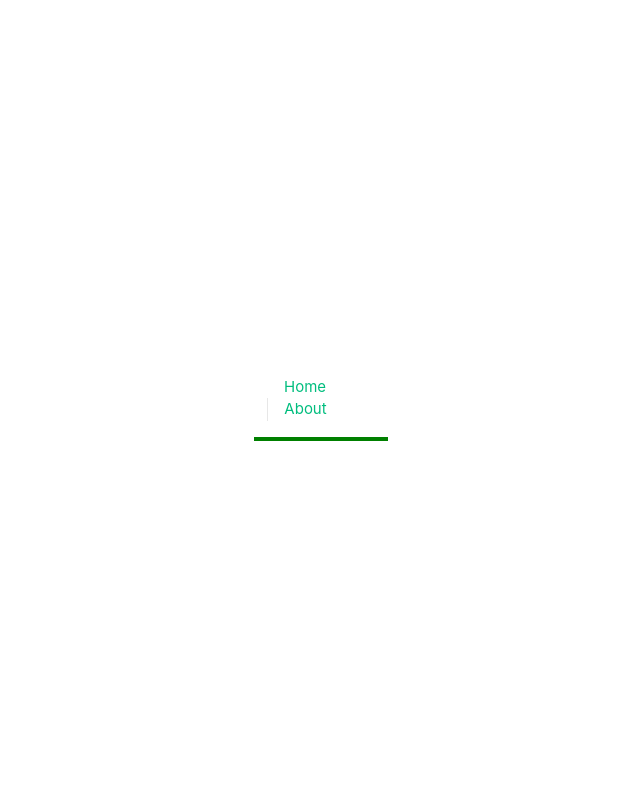
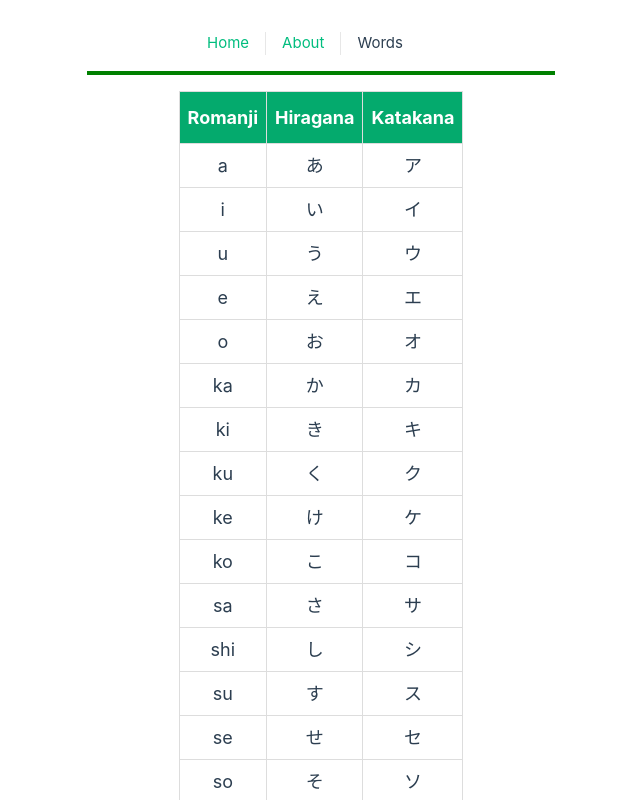
Before and after one commit to MoeHtetMyint99/Language-Practice, a Vue app: page /words in a window 1280 px wide. Before the commit this address had no page. Shown: the top 800 px of the page, without its empty margins (319-959 px from the left). Built offline with nearby package versions, Linux system fonts and the light colour scheme.

Commit message:
Update more words and add Words page

```diff
--- a/src/App.vue
+++ b/src/App.vue
@@ -8,6 +8,7 @@ import HelloWorld from './components/HelloWorld.vue'
     <nav>
       <RouterLink to="/">Home</RouterLink>
       <RouterLink to="/about">About</RouterLink>
+      <RouterLink to="/words">Words</RouterLink>
     </nav>
   </header>
 
--- a/src/assets/japWords.ts
+++ b/src/assets/japWords.ts
@@ -13,7 +13,17 @@ export const romanji = [
   'shi',
   'su',
   'se',
-  'so'
+  'so',
+  'ta',
+  'chi',
+  'tsu',
+  'te',
+  'to',
+  'na',
+  'ni',
+  'nu',
+  'ne',
+  'no'
 ]
 
 export const hiragana = [
@@ -31,7 +41,17 @@ export const hiragana = [
   'し',
   'す',
   'せ',
-  'そ'
+  'そ',
+  'た',
+  'ち',
+  'つ',
+  'て',
+  'と',
+  'な',
+  'に',
+  'ぬ',
+  'ね',
+  'の'
 ]
 
 export const katakana = [
@@ -49,5 +69,15 @@ export const katakana = [
   'シ',
   'ス',
   'セ',
-  'ソ'
+  'ソ',
+  'タ',
+  'チ',
+  'ツ',
+  'テ',
+  'ト',
+  'ナ',
+  'ニ',
+  'ヌ',
+  'ネ',
+  'ノ'
 ]
--- a/src/assets/main.css
+++ b/src/assets/main.css
@@ -9,7 +9,8 @@ body {
 }
 
 #app {
-  max-width: 1280px;
+  width: 100%;
+  max-width: 500px;
   margin: 0 auto;
   padding: 1rem;
   font-weight: normal;
--- a/src/router/index.ts
+++ b/src/router/index.ts
@@ -1,5 +1,7 @@
 import { createRouter, createWebHistory } from 'vue-router'
 import HomeView from '../views/HomeView.vue'
+import AboutView from '@/views/AboutView.vue'
+import WordsView from '@/views/WordsView.vue'
 
 const router = createRouter({
   history: createWebHistory(import.meta.env.BASE_URL),
@@ -12,7 +14,12 @@ const router = createRouter({
     {
       path: '/about',
       name: 'about',
-      component: () => import('@/views/AboutView.vue')
+      component: AboutView
+    },
+    {
+      path: '/words',
+      name: 'words',
+      component: WordsView
     }
   ]
 })
--- a/src/views/HomeView.vue
+++ b/src/views/HomeView.vue
@@ -5,11 +5,10 @@ import { inputText } from '@/assets/styles'
 import { romanji, hiragana, katakana } from '@/assets/japWords'
 import { computed, ref } from 'vue'
 
-const numLearns = 15
+const numLearns = 25
 const count = ref(10)
 const randArr = ref<number[]>([])
 const selected = ref('hiNka')
-// const checkText = ref('')
 const checked = ref(false)
 
 const text = computed(() => {
@@ -75,7 +74,7 @@ function onCheck() {
 
 <template>
   <div class="flex flex-col items-center mt-4 lg:mt-0">
-    <div class="flex items-center justify-center lg:gap-8 gap-4 mb-4 flex-wrap">
+    <div class="flex items-center justify-evenly gap-2 mb-4 flex-wrap">
       <select v-model="selected" class="border p-2 rounded-md">
         <option>Romanji</option>
         <option value="romanjiCombined">Romanji (Hira + Kata)</option>
@@ -85,13 +84,18 @@ function onCheck() {
       </select>
       <input v-model="count" type="number" :class="inputText" class="" />
       <Button color="green" @click="onClick">Generate</Button>
-      <Button color="green" @click="onCheck">Check</Button>
+      <Button color="green" class="w-[5rem] px-0 flex justify-center" @click="onCheck">{{
+        checked ? 'Uncheck' : 'Check'
+      }}</Button>
     </div>
     <div
       class="border-2 rounded-lg min-h-96 w-full text-green-300 bg-green-950 px-12 py-8 flex flex-col text-lg"
     >
       <div class="">{{ text }}</div>
       <div class="mt-8" v-if="checked">{{ checkText }}</div>
+      <!-- <div>{{ romanji.length }}</div>
+      <div>{{ hiragana.length }}</div>
+      <div>{{ katakana.length }}</div> -->
     </div>
   </div>
 </template>
--- /dev/null
+++ b/src/views/WordsView.vue
@@ -0,0 +1,49 @@
+<script setup lang="ts">
+import { romanji, hiragana, katakana } from '@/assets/japWords'
+</script>
+
+<template>
+  <div class="mt-10 lg:mt-0 w-full flex justify-center">
+    <table id="words">
+      <tr>
+        <th>Romanji</th>
+        <th>Hiragana</th>
+        <th>Katakana</th>
+      </tr>
+      <tr v-for="(w, index) in romanji">
+        <td>{{ romanji[index] }}</td>
+        <td>{{ hiragana[index] }}</td>
+        <td>{{ katakana[index] }}</td>
+      </tr>
+    </table>
+  </div>
+</template>
+
+<style scoped>
+#words {
+  font-size: large;
+}
+
+#words th,
+#words td {
+  padding-inline: 8px;
+  padding-block: 4px;
+  text-align: center;
+  border: 1px solid #ddd;
+}
+
+#words th {
+  padding-top: 12px;
+  padding-bottom: 12px;
+  text-align: left;
+  background-color: #04aa6d;
+  color: white;
+  font-weight: bold;
+}
+
+@media (min-width: 1024px) {
+  #words td {
+    padding-block: 8px;
+  }
+}
+</style>
```
